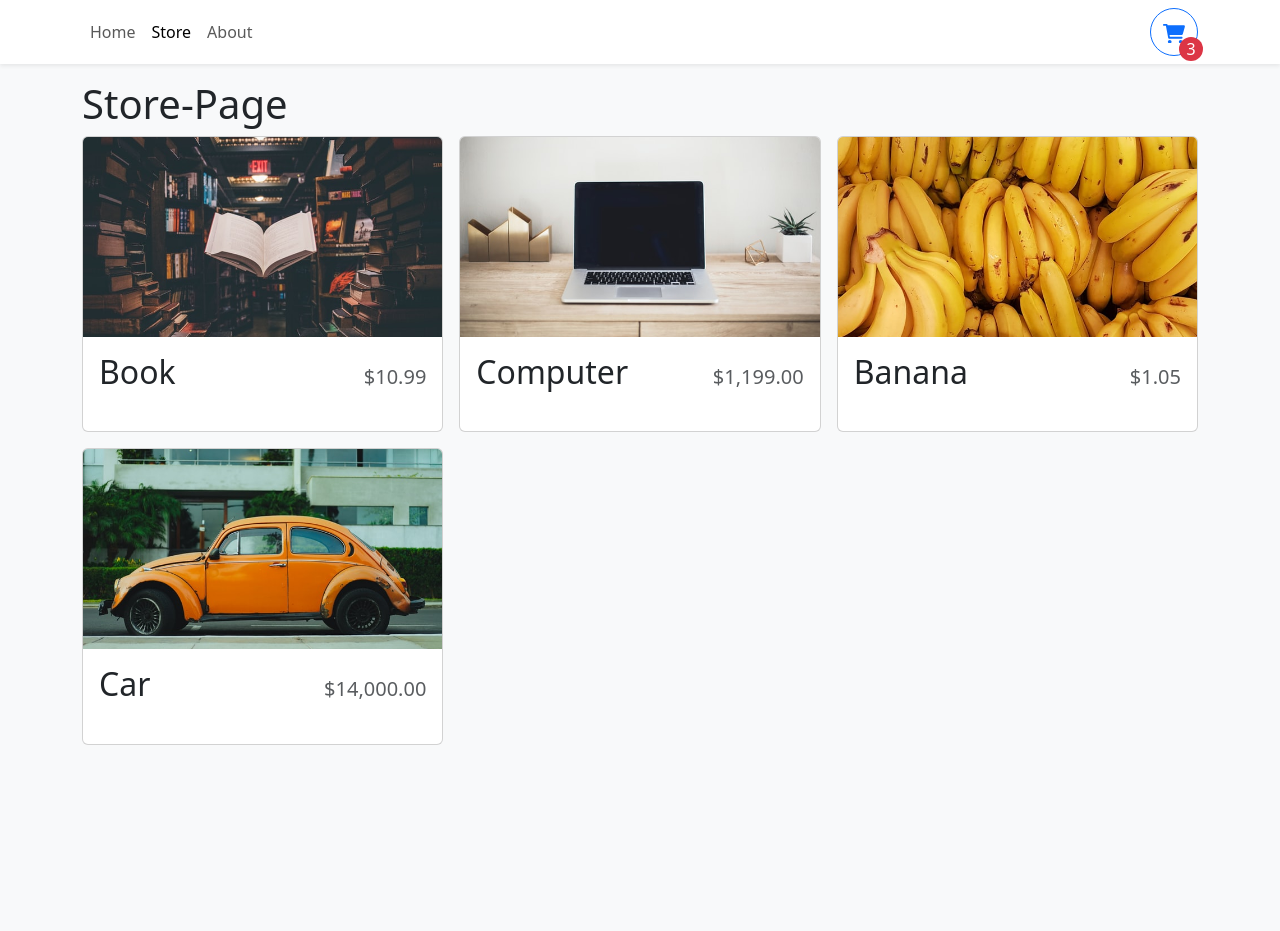
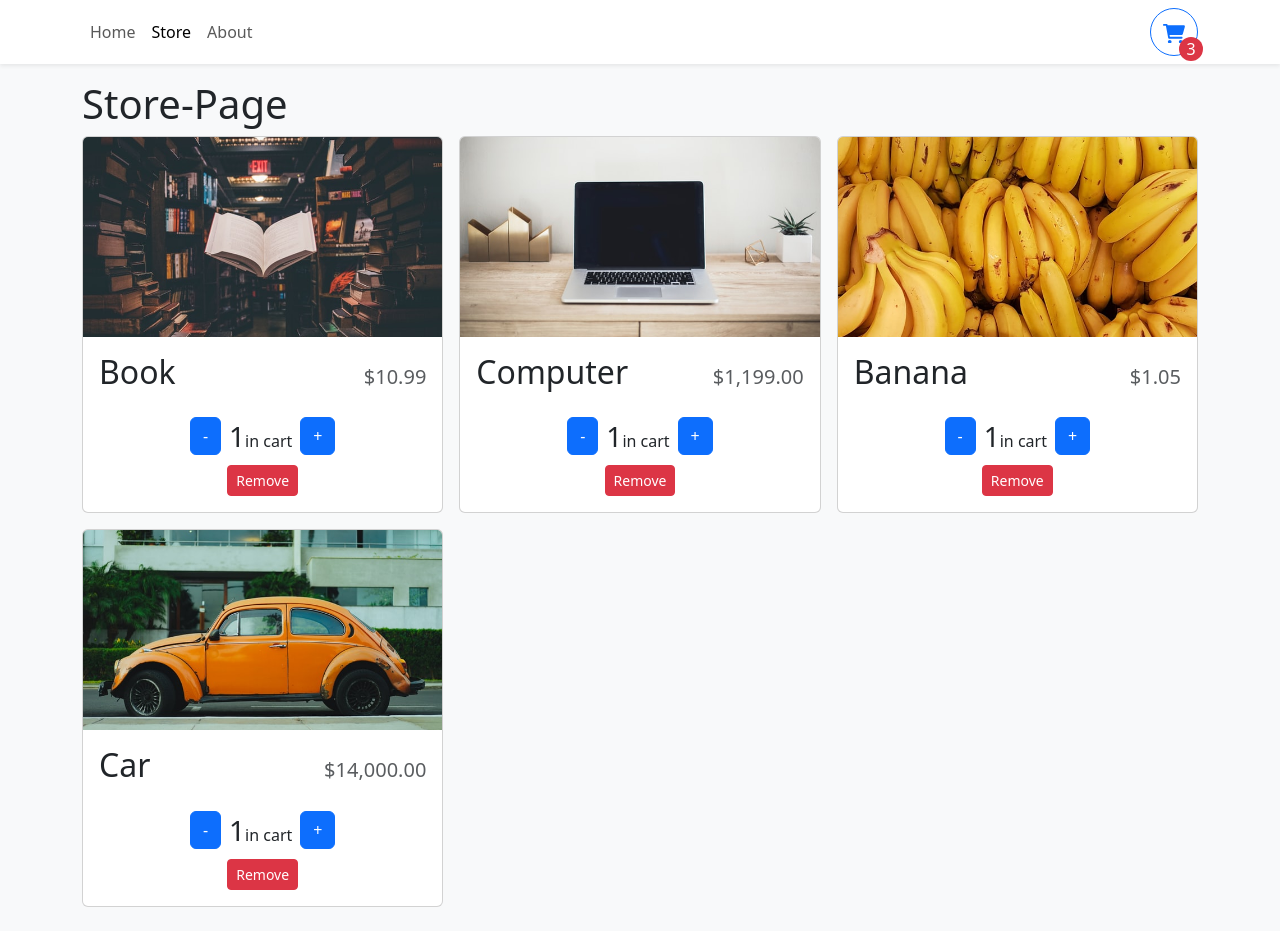
Before and after one commit to Mytheeswaran/react-webpack-typescript, a React app: page /store in a window 1280 px wide. Before the commit the page ends 800 px from the top, so only its background shows below. Built offline with nearby package versions, Linux system fonts and the light colour scheme.

Commit message:
implementing cart context

```diff
--- a/src/App.tsx
+++ b/src/App.tsx
@@ -7,10 +7,11 @@ import { Home } from './pages/Home'
 import { Store } from './pages/Store'
 import { About } from './pages/About'
 import { Navbar } from './components/Navbar'
+import { ShoppingCartProvider } from './context/ShoppingCartContext'
 
 export const App = (): JSX.Element => {
   return (
-    <>
+    <ShoppingCartProvider>
       <Navbar />
       <Container className="mb-4">
         <Routes>
@@ -19,6 +20,6 @@ export const App = (): JSX.Element => {
           <Route path="/about" element={<About />} />
         </Routes>
       </Container>
-    </>
+    </ShoppingCartProvider>
   )
 }
--- a/src/components/StoreItem.tsx
+++ b/src/components/StoreItem.tsx
@@ -1,4 +1,4 @@
-import { Card } from 'react-bootstrap'
+import { Button, Card } from 'react-bootstrap'
 import { formatCurrency } from '../utilities/formatCurrency'
 
 export type StoreItemProps = {
@@ -15,6 +15,7 @@ export function StoreItem({
   price,
   imgUrl,
 }: StoreItemProps): JSX.Element {
+  const quantity = 1
   return (
     <Card data-testid="store-item-card">
       <Card.Img
@@ -33,6 +34,37 @@ export function StoreItem({
             {formatCurrency(price)}
           </span>
         </Card.Title>
+        {/* {quantity === 0 ? (
+          <Button className="w-100" data-testid="add-to-cart-button">
+            + Add to cart
+          </Button>
+        ) : ( */}
+        <div
+          className="d-flex align-items-center flex-column"
+          style={{ gap: '.5rem' }}
+        >
+          <div
+            className="d-flex align-items-center justify-content-center"
+            style={{ gap: '.5rem' }}
+          >
+            <Button data-testid="decrement-cart-button">-</Button>
+            <div>
+              <span className="fs-3" data-testid="cart-quantity-value">
+                {quantity}
+              </span>
+              in cart
+            </div>
+            <Button data-testid="increment-cart-button">+</Button>
+          </div>
+          <Button
+            variant="danger"
+            size="sm"
+            data-testid="remove-from-cart-button"
+          >
+            Remove
+          </Button>
+        </div>
+        {/* )} */}
       </Card.Body>
     </Card>
   )
--- /dev/null
+++ b/src/context/ShoppingCartContext.tsx
@@ -0,0 +1,27 @@
+import { ReactNode, createContext, useContext } from 'react'
+
+type ShoppingCartProviderProps = {
+  children: ReactNode
+}
+
+const ShoppingCartContext = createContext({})
+
+export function useShoppingCartContext() {
+  return useContext(ShoppingCartContext)
+}
+
+export function ShoppingCartProvider({ children }: ShoppingCartProviderProps) {
+  return (
+    <ShoppingCartContext.Provider value={{}}>
+      {children}
+    </ShoppingCartContext.Provider>
+  )
+}
+
+// ----------------------------------Notes----------------------------------
+
+{
+  /*
+    Refer context folder in IBT React Learning project for better understanding of Context
+  */
+}
--- a/src/utilities/formatCurrency.ts
+++ b/src/utilities/formatCurrency.ts
@@ -9,6 +9,6 @@ export function formatCurrency(number: number): string {
 
 {
   /*
-    The undefined in the first arg of Intl.NumberFormat(), automatically determine how to printout number based on where you live
+    The undefined in the first arg of Intl.NumberFormat(), automatically determines how to printout number based on where you live
   */
 }
```
Also changed, not shown: 2 other files (tests, documents, lock files or other folders).
